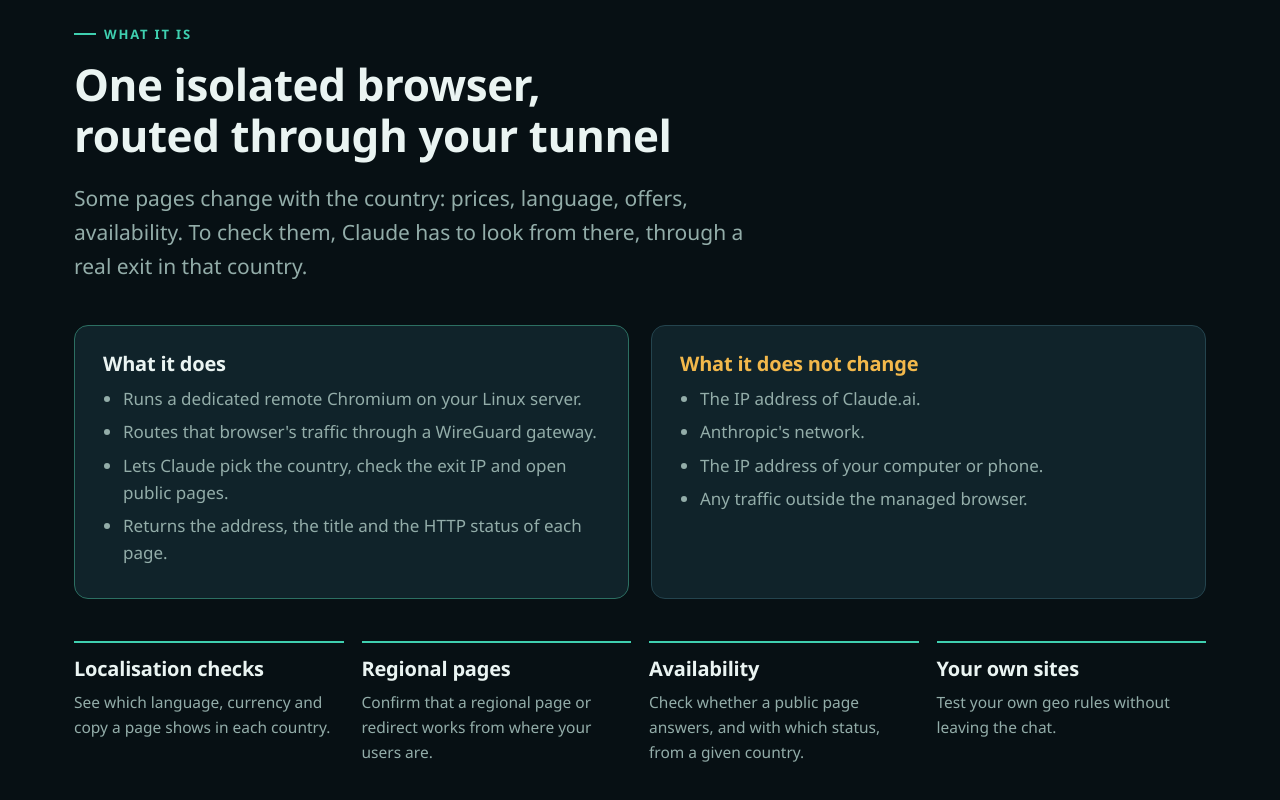
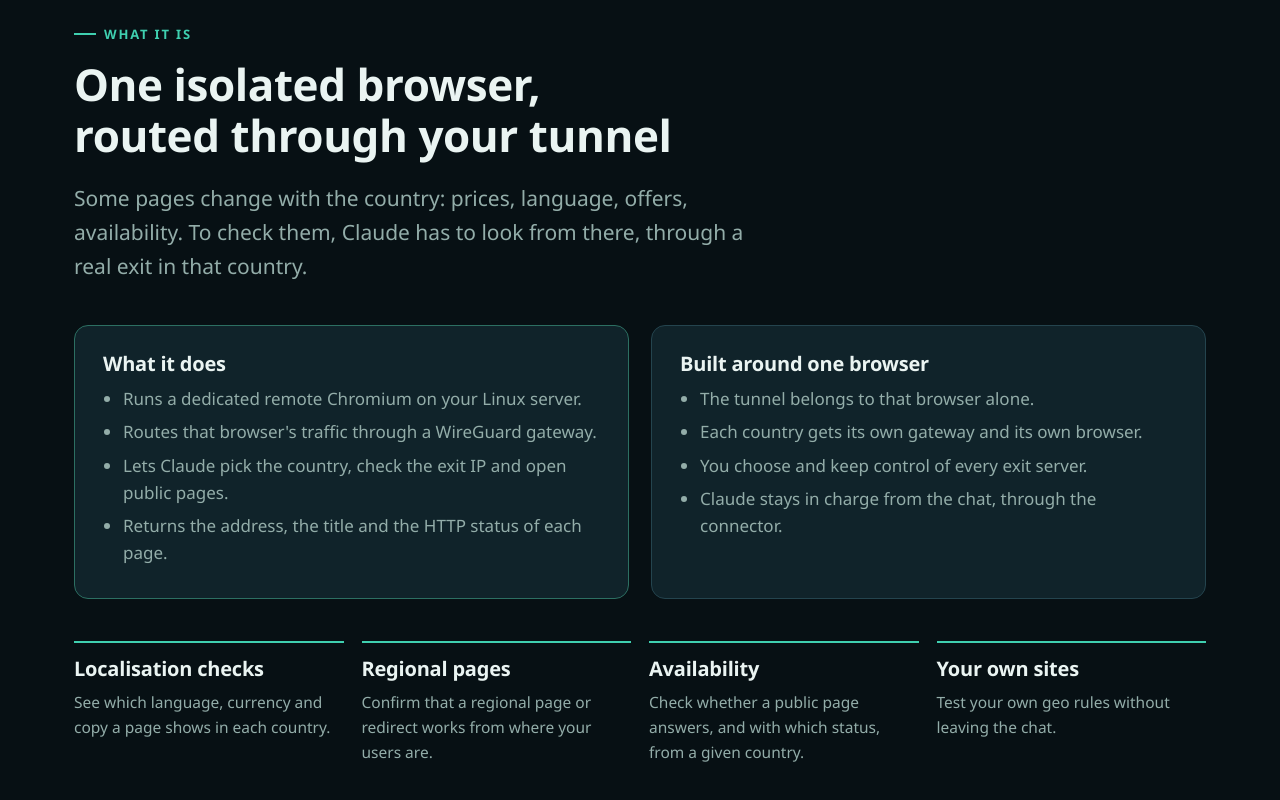
Before and after one commit to Monili-vlr/claude-vpn-mcp, a plain HTML site: page index.html in a window 1280 px wide. Shown: the part 1890-2690 px from the top of the page. Drawn offline with Linux system fonts and the light colour scheme.

Commit message:
Site: say what goes through the tunnel instead of listing what it does not change
Co-Authored-By: Claude Opus 5.5 <noreply@anthropic.com>

```diff
--- a/index.html
+++ b/index.html
@@ -45,7 +45,7 @@
     <div>
       <div class="eyebrow">Open-source MCP starter kit · for Claude</div>
       <h1>Give Claude a browser <span>in another country.</span></h1>
-      <p class="lead">Claude controls a dedicated, isolated Chromium on your server. Its traffic exits through a WireGuard gateway in the country you choose. Claude, Anthropic and your own computer keep their addresses.</p>
+      <p class="lead">Claude controls a dedicated, isolated Chromium on your server. Its traffic exits through a WireGuard gateway in the country you choose, while the rest of your setup keeps its usual connection.</p>
       <div class="cta"><a class="btn pri" href="#video">▶ Watch the video · 2 min</a><a class="btn sec" href="#access">Request the kit</a></div>
     </div>
     <div class="chat" aria-label="Example of a prompt and of the tools Claude calls">
@@ -81,11 +81,11 @@
         <li>Routes that browser's traffic through a WireGuard gateway.</li>
         <li>Lets Claude pick the country, check the exit IP and open public pages.</li>
         <li>Returns the address, the title and the HTTP status of each page.</li></ul></div>
-      <div class="box no"><h3>What it does not change</h3><ul>
-        <li>The IP address of Claude.ai.</li>
-        <li>Anthropic's network.</li>
-        <li>The IP address of your computer or phone.</li>
-        <li>Any traffic outside the managed browser.</li></ul></div>
+      <div class="box"><h3>Built around one browser</h3><ul>
+        <li>The tunnel belongs to that browser alone.</li>
+        <li>Each country gets its own gateway and its own browser.</li>
+        <li>You choose and keep control of every exit server.</li>
+        <li>Claude stays in charge from the chat, through the connector.</li></ul></div>
     </div>
     <div class="uses" style="margin-top:42px">
       <div class="use"><h3>Localisation checks</h3><p>See which language, currency and copy a page shows in each country.</p></div>
@@ -196,7 +196,7 @@ curl http://localhost:8080/health</pre></div></div>
   <div class="wrap">
     <div class="head"><div class="eyebrow">FAQ</div><h2>Questions</h2></div>
     <div class="faq">
-      <details><summary>Does it change Claude's IP address?</summary><p>No. Claude.ai, Anthropic's network and your own device keep their addresses. Only the isolated browser managed by this project goes out through the tunnel.</p></details>
+      <details><summary>Which traffic goes through the tunnel?</summary><p>Only the traffic of the browser managed by the kit. Everything else, Claude included, keeps its usual connection.</p></details>
       <details><summary>Can I choose any country?</summary><p>Only countries where you have a real WireGuard exit server. A country label alone does not create geographic routing.</p></details>
       <details><summary>Does Claude see the page content?</summary><p>Not in this version. Claude receives the final address, the page title and the HTTP status. Reading content and screenshots are not part of the starter kit.</p></details>
       <details><summary>Is it free?</summary><p>The software is free and open source. A VPS, a domain and VPN exit servers may cost money.</p></details>
```
